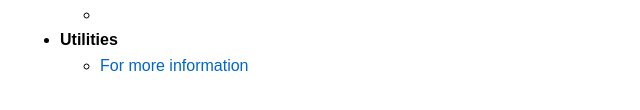
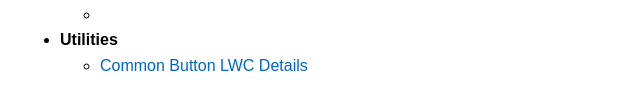
Before and after one commit to DCX-Team-knowledge/information, a plain HTML site: page index.html in a window 1280 px wide. Shown: the part 140-250 px from the top of the page, 0-640 px from the left. Drawn offline with Linux system fonts and the light colour scheme.

Commit message:
Update hyper link

```diff
--- a/index.html
+++ b/index.html
@@ -30,7 +30,7 @@
         <li><strong>Features</strong></li>
             <ul><li></li></ul>
         <li><strong>Utilities</strong></li>
-        <ul><li><a href="common-button-lwc.html">For more information</a></li></ul>
+        <ul><li><a href="./Utilities/commonButton">Common Button LWC Details</a></li></ul>
     </ul>
 </body>
 </html>
```
